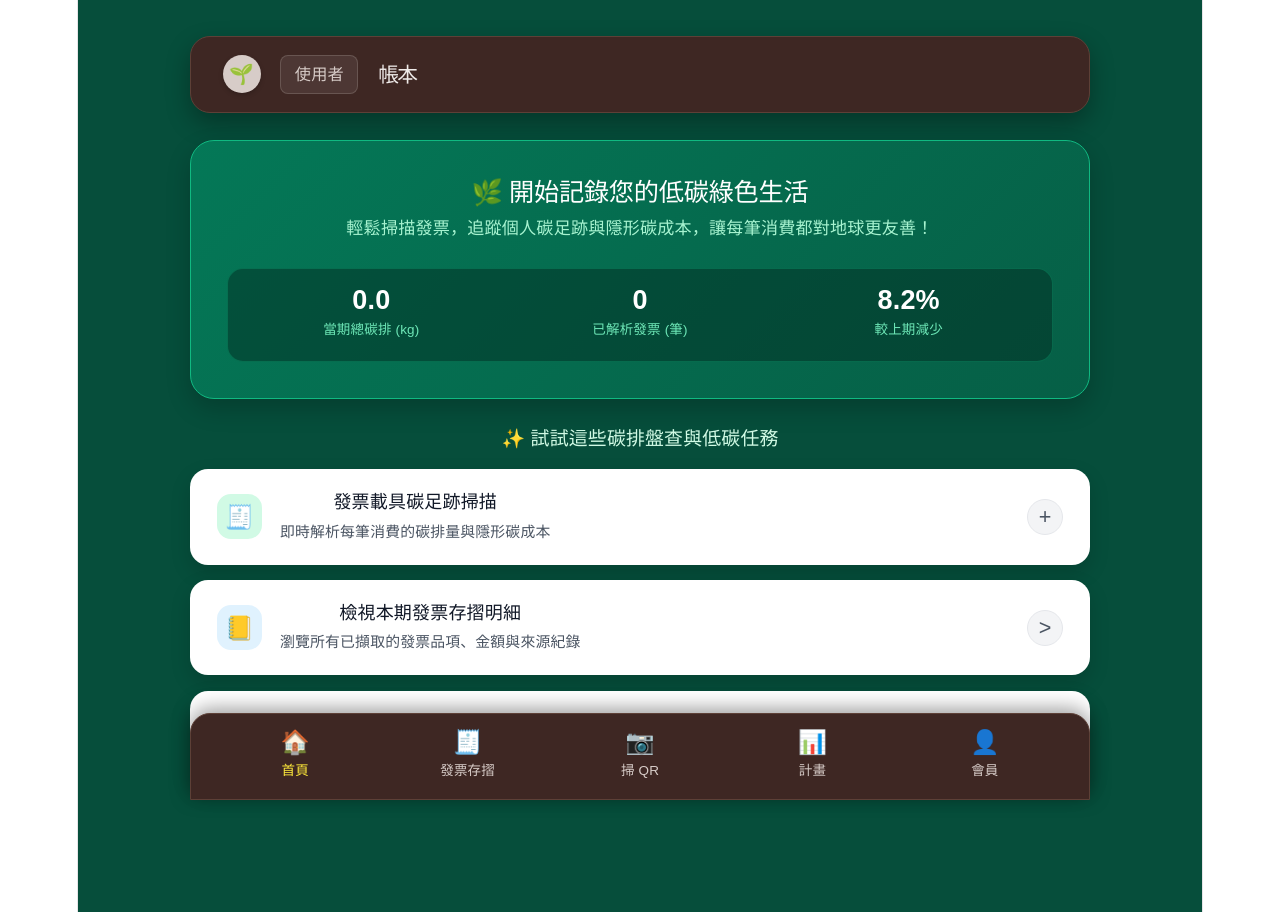
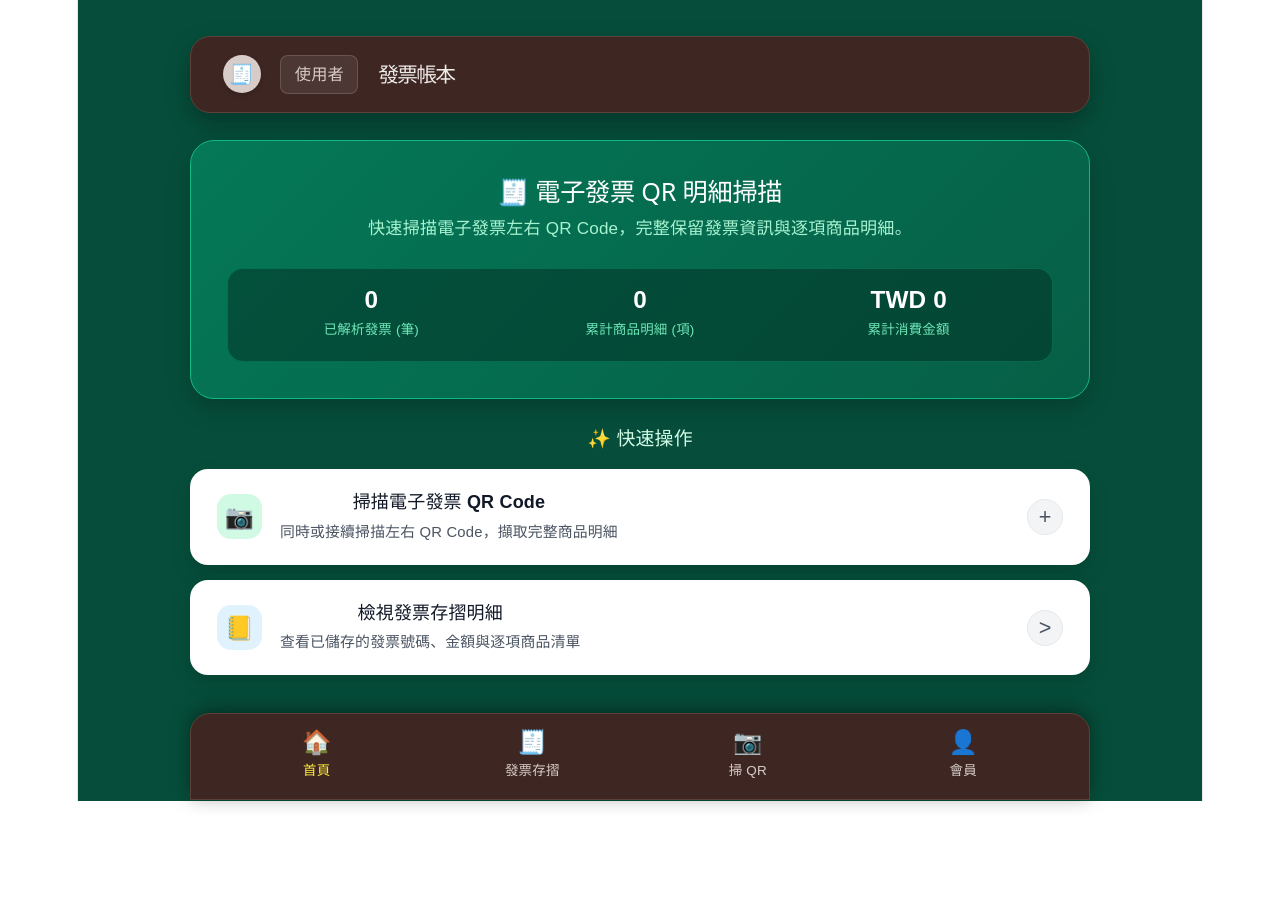
Before and after one commit to s49285373-debug/carbon-app, a Vue app: page /dashboard in a window 1280 px wide. After the commit the page ends 801 px from the top, so only its background shows below. Built offline with nearby package versions, Linux system fonts and the light colour scheme.

Commit message:
refactor: remove carbon calculation and standardize qr item list

```diff
--- a/src/views/DashboardView.vue
+++ b/src/views/DashboardView.vue
@@ -5,10 +5,10 @@
     <header class="header" v-if="currentTab === 'home'">
       <div class="title-area">
         <div class="logo-circle">
-          <span>🌱</span>
+          <span>🧾</span>
         </div>
         <span class="user-nickname-tag">{{ nickname }}</span>
-        <h1>帳本</h1>
+        <h1>發票帳本</h1>
       </div>
     </header>
 
@@ -19,34 +19,34 @@
       <template v-if="currentTab === 'home'">
         <section class="banner-card">
           <div class="banner-content">
-            <h2>🌿 開始記錄您的低碳綠色生活</h2>
-            <p>輕鬆掃描發票，追蹤個人碳足跡與隱形碳成本，讓每筆消費都對地球更友善！</p>
+            <h2>🧾 電子發票 QR 明細掃描</h2>
+            <p>快速掃描電子發票左右 QR Code，完整保留發票資訊與逐項商品明細。</p>
           </div>
           <div class="banner-stats">
-            <div class="mini-stat">
-              <span class="stat-num">{{ totalCarbonSum }}</span>
-              <span class="stat-label">當期總碳排 (kg)</span>
-            </div>
             <div class="mini-stat">
               <span class="stat-num">{{ invoiceList.length }}</span>
               <span class="stat-label">已解析發票 (筆)</span>
             </div>
             <div class="mini-stat">
-              <span class="stat-num">8.2%</span>
-              <span class="stat-label">較上期減少</span>
+              <span class="stat-num">{{ totalItemsCount }}</span>
+              <span class="stat-label">累計商品明細 (項)</span>
+            </div>
+            <div class="mini-stat">
+              <span class="stat-num">TWD {{ totalAmountSum.toLocaleString() }}</span>
+              <span class="stat-label">累計消費金額</span>
             </div>
           </div>
         </section>
 
         <section class="section-group">
-          <h3 class="section-title">✨ 試試這些碳排盤查與低碳任務</h3>
+          <h3 class="section-title">✨ 快速操作</h3>
           <div class="task-list">
             <div class="task-card">
               <div class="task-info">
-                <div class="task-icon green-bg">🧾</div>
+                <div class="task-icon green-bg">📷</div>
                 <div>
-                  <h4>發票載具碳足跡掃描</h4>
-                  <p>即時解析每筆消費的碳排量與隱形碳成本</p>
+                  <h4>掃描電子發票 QR Code</h4>
+                  <p>同時或接續掃描左右 QR Code，擷取完整商品明細</p>
                 </div>
               </div>
               <button class="action-plus-btn" @click="openScanTab">+</button>
@@ -56,23 +56,12 @@
               <div class="task-info">
                 <div class="task-icon blue-bg">📒</div>
                 <div>
-                  <h4>檢視本期發票存摺明細</h4>
-                  <p>瀏覽所有已擷取的發票品項、金額與來源紀錄</p>
+                  <h4>檢視發票存摺明細</h4>
+                  <p>查看已儲存的發票號碼、金額與逐項商品清單</p>
                 </div>
               </div>
               <button class="action-plus-btn" @click="currentTab = 'invoices'">&gt;</button>
             </div>
-
-            <div class="task-card">
-              <div class="task-info">
-                <div class="task-icon orange-bg">🛒</div>
-                <div>
-                  <h4>消費類別碳排佔比</h4>
-                  <p>檢視食品、日用品與交通的碳排佔比分佈</p>
-                </div>
-              </div>
-              <button class="action-plus-btn" @click="currentTab = 'plan'">+</button>
-            </div>
           </div>
         </section>
       </template>
@@ -81,7 +70,7 @@
       <template v-if="currentTab === 'invoices'">
         <div class="passbook-wrapper">
           <div class="passbook-top-bar">
-            <button class="passbook-icon-btn" @click="toggleSearchInput" title="搜尋發票、地點或品項">🔍</button>
+            <button class="passbook-icon-btn" @click="toggleSearchInput" title="搜尋發票、店家或品項">🔍</button>
             <span class="passbook-bar-title">發票存摺</span>
             <button class="passbook-icon-btn" @click="openScanTab" title="新增掃描發票">＋</button>
           </div>
@@ -90,7 +79,7 @@
             <input
               type="text"
               v-model="searchKeyword"
-              placeholder="搜尋發票號碼、購買地點或品項..."
+              placeholder="搜尋發票號碼、店家或品項..."
               class="passbook-search-input"
             />
           </div>
@@ -103,15 +92,15 @@
             </div>
 
             <div class="period-summary-card">
-              <span class="summary-corner-badge">本期盤查中</span>
+              <span class="summary-corner-badge">明細清單</span>
               <div class="summary-subtitle">本期消費總金額</div>
               <div class="summary-main-row">
                 <span class="summary-amount">TWD {{ filteredTotalAmount.toLocaleString() }}</span>
                 <span class="summary-divider">|</span>
                 <span class="summary-count">{{ filteredInvoices.length }} 張</span>
               </div>
-              <div class="summary-carbon-pill">
-                🌱 本期累積碳排 <strong>{{ filteredTotalCarbon }}</strong> kg CO₂e ｜ 隱形碳成本 <strong>{{ filteredHiddenCost }}</strong> 元
+              <div class="summary-info-pill">
+                📦 本期共擷取 <strong>{{ filteredTotalItemsCount }}</strong> 筆商品明細
               </div>
             </div>
 
@@ -149,7 +138,7 @@
                 </div>
 
                 <div class="record-bottom-tags">
-                  <span class="tag-carbon">🌿 {{ inv.carbon_kg }} kg CO₂e</span>
+                  <span class="tag-items">📦 {{ (inv.items || []).length }} 項商品</span>
                   <div class="record-right-actions">
                     <span class="tag-source source-electronic">電子發票</span>
                     <button
@@ -165,7 +154,7 @@
             </div>
 
             <div v-else class="empty-invoice-state">
-              <p>{{ isSyncingInvoices ? '正在同步雲端發票...' : '尚未掃描任何發票' }}</p>
+              <p>{{ isSyncingInvoices ? '正在同步發票...' : '尚未掃描任何發票' }}</p>
               <button v-if="!isSyncingInvoices" class="primary-action-btn" @click="openScanTab">前往掃描發票</button>
             </div>
           </div>
@@ -238,7 +227,7 @@
                 </div>
 
                 <div class="camera-hint-box" v-else-if="isExtracting || scanError || !isCameraRunning">
-                  <p v-if="isExtracting" class="hint-text">⏳ 正在解析發票與碳足跡...</p>
+                  <p v-if="isExtracting" class="hint-text">⏳ 正在擷取發票與商品明細...</p>
                   <div v-else-if="scanError" class="error-hint-box">
                     <p class="error-text">⚠️ {{ cameraStatusMsg || '無法啟動相機，請確認 HTTPS 與相機權限' }}</p>
                     <button class="retry-btn" @click="startCameraScanner">重新開啟相機</button>
@@ -321,37 +310,14 @@
             </div>
 
             <p class="scanner-footer-note">
-              左右 QR Code 可同時入鏡合併建檔；若分開掃描，系統會短暫等待另一側 QR Code 補齊明細後再寫入。
+              左右 QR Code 可同時入鏡合併；若分開掃描，系統會短暫等待右側 QR Code 補齊明細後再寫入，確保商品明細一致。
             </p>
           </div>
 
         </div>
       </template>
 
-      <!-- 4. 【計畫】分頁內容 -->
-      <template v-if="currentTab === 'plan'">
-        <section class="page-card">
-          <h3 class="section-title mb-3 text-dark">🌱 進行中的低碳改善計畫</h3>
-          <div class="ongoing-card mb-3">
-            <div class="ongoing-header">
-              <div class="task-info">
-                <div class="task-icon yellow-bg">⚠️</div>
-                <div>
-                  <h4>本週乳製品與瓶裝茶類攝取偏高</h4>
-                  <p class="ongoing-desc">系統建議：改以燕麥奶替換全脂牛奶，或自備環保杯購買手搖飲。</p>
-                </div>
-              </div>
-              <span class="badge-tag">進行中 65%</span>
-            </div>
-            <div class="ongoing-footer">
-              <span>預估可減少：<strong>1.4 公斤碳排</strong> (省下約 45 元)</span>
-              <button class="action-go-btn">查看詳情</button>
-            </div>
-          </div>
-        </section>
-      </template>
-
-      <!-- 5. 【設定會員】分頁內容 -->
+      <!-- 4. 【設定會員】分頁內容 -->
       <template v-if="currentTab === 'member'">
         <section class="page-card">
           <h3 class="section-title mb-3 text-dark">⚙️ 設定會員</h3>
@@ -422,7 +388,7 @@
           </div>
         </div>
         <p v-else class="fallback-detail-note">
-          此筆發票無逐項商品明細。
+          此筆發票 QR 內未包含逐項商品明細。
         </p>
 
         <div class="detail-total-bar">
@@ -451,10 +417,6 @@
         <span class="nav-icon">📷</span>
         <span class="nav-label">掃 QR</span>
       </div>
-      <div class="nav-item" :class="{ active: currentTab === 'plan' }" @click="currentTab = 'plan'">
-        <span class="nav-icon">📊</span>
-        <span class="nav-label">計畫</span>
-      </div>
       <div class="nav-item" :class="{ active: currentTab === 'member' }" @click="currentTab = 'member'">
         <span class="nav-icon">👤</span>
         <span class="nav-label">會員</span>
@@ -519,8 +481,6 @@ const TRACK_CATEGORY_MAP = {
   FT: '一般消費',
   FG: '餐飲消費'
 }
-
-const NON_CARBON_KEYWORDS = ['代收', '代繳', '手續費', '跨行', '物流費', '運費']
 
 const normalizeDateOnly = (rawVal) => {
   const str = String(rawVal || '').trim()
@@ -565,6 +525,54 @@ const decodeTextSafely = (str) => {
   return cleaned
 }
 
+const normalizeItemRow = (item) => {
+  const name = decodeTextSafely(item?.item_name ?? item?.name ?? '').trim()
+  const qtyNum = Number(String(item?.quantity ?? item?.qty ?? 1).replaceAll(',', ''))
+  const quantity = Number.isFinite(qtyNum) && qtyNum !== 0 ? Math.abs(qtyNum) : 1
+  const rawPrice = Number(String(item?.unit_price ?? item?.price ?? '').replaceAll(',', ''))
+  const rawAmt = Number(String(item?.amount ?? '').replaceAll(',', ''))
+
+  const unitPrice = Number.isFinite(rawPrice) && rawPrice !== 0
+    ? rawPrice
+    : Number.isFinite(rawAmt) && rawAmt !== 0
+    ? Number((rawAmt / quantity).toFixed(2))
+    : 0
+
+  const amount = Number.isFinite(rawAmt) && rawAmt !== 0
+    ? Number(rawAmt.toFixed(2))
+    : Number((quantity * unitPrice).toFixed(2))
+
+  return {
+    item_name: name,
+    quantity,
+    unit_price: unitPrice,
+    amount
+  }
+}
+
+const isValidParsedItem = (item) => {
+  const name = String(item?.item_name || '').trim()
+  if (!name || name.length > 100) return false
+  if (/^\*+$/.test(name)) return false
+  if (/^-?\d+(\.\d+)?$/.test(name)) return false
+  return Number.isFinite(Number(item?.amount)) && Number(item?.amount) !== 0
+}
+
+const mergeUniqueItems = (baseItems = [], extraItems = []) => {
+  const merged = []
+  const seen = new Set()
+  for (const raw of [...baseItems, ...extraItems]) {
+    const norm = normalizeItemRow(raw)
+    if (!isValidParsedItem(norm)) continue
+    const key = `${norm.item_name}__${norm.quantity}__${norm.unit_price}__${norm.amount}`
+    if (!seen.has(key)) {
+      seen.add(key)
+      merged.push(norm)
+    }
+  }
+  return merged
+}
+
 const loadUserSession = () => {
   const savedNickname = localStorage.getItem('user_nickname')
   if (savedNickname) {
@@ -598,21 +606,19 @@ const syncInvoicesFromCloud = async () => {
     const result = await res.json()
     if (result?.status === 'success' && Array.isArray(result.data)) {
       invoiceList.value = result.data.map((inv) => {
-        const items = Array.isArray(inv.items) ? inv.items : []
+        const items = mergeUniqueItems(Array.isArray(inv.items) ? inv.items : [], [])
         const formattedDate = normalizeDateOnly(inv.purchase_date)
         return {
           ...inv,
           purchase_date: formattedDate,
           total_amount: Number(inv.total_amount || 0),
-          carbon_kg: Number(inv.carbon_kg || 0),
-          hidden_carbon_cost: Number(inv.hidden_carbon_cost || 0),
           summary_title: buildSummaryTitle(items, inv.merchant_name),
           items
         }
       })
     }
   } catch (err) {
-    console.warn('同步雲端發票失敗：', err)
+    console.warn('同步發票失敗：', err)
   } finally {
     isSyncingInvoices.value = false
   }
@@ -634,8 +640,8 @@ const saveInvoiceToCloud = async (record, sourceType = 'qr') => {
         store_name: record.store_name || null,
         category_name: record.category_name || '一般消費',
         total_amount: Number(record.total_amount || 0),
-        carbon_kg: Number(record.carbon_kg || 0),
-        hidden_carbon_cost: Number(record.hidden_carbon_cost || 0),
+        carbon_kg: 0,
+        hidden_carbon_cost: 0,
         calc_label: record.calc_label || null,
         source_type: sourceType,
         items: Array.isArray(record.items) ? record.items : []
@@ -649,7 +655,7 @@ const saveInvoiceToCloud = async (record, sourceType = 'qr') => {
       }
     }
   } catch (err) {
-    console.warn('寫入雲端發票失敗，保留本地紀錄：', err)
+    console.warn('寫入發票失敗，保留本地紀錄：', err)
   }
   return record
 }
@@ -734,10 +740,9 @@ const parseTaiwanInvoiceQr = (rawPayload) => {
 
   const isValidName = (name) => {
     const s = String(name || '').trim()
-    if (!s || s.length > 80) return false
+    if (!s || s.length > 100) return false
     if (/^\*+$/.test(s)) return false
     if (/^-?\d+(\.\d+)?$/.test(s)) return false
-    if (/^[A-Za-z0-9+/=]{12,}$/.test(s) && !/[\u4e00-\u9fff]/.test(s)) return false
     return true
   }
 
@@ -760,11 +765,11 @@ const parseTaiwanInvoiceQr = (rawPayload) => {
         priceOrAmt !== 0 &&
         Math.abs(priceOrAmt) < 1000000
       ) {
-        const cleanQty = qty !== 0 ? qty : 1
+        const cleanQty = qty !== 0 ? Math.abs(qty) : 1
         const amount = Number((cleanQty * priceOrAmt).toFixed(2))
         parsedItems.push({
           item_name: name,
-          quantity: Math.abs(cleanQty),
+          quantity: cleanQty,
           unit_price: priceOrAmt,
           amount
         })
@@ -774,7 +779,6 @@ const parseTaiwanInvoiceQr = (rawPayload) => {
       }
     }
 
-    // 彈性備援：抓出「品名 + 數字」配對（支援單價/小計直接跟在品名後的格式）
     if (parsedItems.length === 0 && tokens.length >= 2) {
       for (let j = 0; j + 1 < tokens.length; j++) {
         const name = decodeTextSafely(tokens[j] || '').trim()
@@ -791,7 +795,7 @@ const parseTaiwanInvoiceQr = (rawPayload) => {
       }
     }
 
-    return parsedItems
+    return mergeUniqueItems([], parsedItems)
   }
 
   if (text.startsWith('**')) {
@@ -872,19 +876,6 @@ const parseTaiwanInvoiceQr = (rawPayload) => {
   }
 
   return result
-}
-
-const mergeUniqueItems = (baseItems = [], extraItems = []) => {
-  const merged = [...baseItems]
-  const seen = new Set(merged.map(it => `${it.item_name}_${it.amount}_${it.quantity}`))
-  for (const it of extraItems) {
-    const key = `${it.item_name}_${it.amount}_${it.quantity}`
-    if (!seen.has(key)) {
-      seen.add(key)
-      merged.push(it)
-    }
-  }
-  return merged
 }
 
 const flushPendingInvoice = async () => {
@@ -1334,7 +1325,7 @@ const deleteInvoice = async (targetId) => {
       )}?phone=${encodeURIComponent(userPhone.value)}`
       await fetch(url, { method: 'DELETE' })
     } catch (err) {
-      console.warn('刪除雲端發票失敗：', err)
+      console.warn('刪除發票失敗：', err)
     }
   }
   invoiceList.value = invoiceList.value.filter(item => item.id !== targetId)
@@ -1343,9 +1334,12 @@ const deleteInvoice = async (targetId) => {
   }
 }
 
-const totalCarbonSum = computed(() => {
-  const sum = invoiceList.value.reduce((acc, item) => acc + Number(item.carbon_kg || 0), 0)
-  return sum.toFixed(1)
+const totalItemsCount = computed(() => {
+  return invoiceList.value.reduce((acc, item) => acc + (Array.isArray(item.items) ? item.items.length : 0), 0)
+})
+
+const totalAmountSum = computed(() => {
+  return invoiceList.value.reduce((acc, item) => acc + Number(item.total_amount || 0), 0)
 })
 
 const sourceFilterLabel = computed(() => {
@@ -1362,7 +1356,8 @@ const filteredInvoices = computed(() => {
       i =>
         (i.invoice_number || '').toLowerCase().includes(kw) ||
         (i.merchant_name || '').toLowerCase().includes(kw) ||
-        (i.summary_title || '').toLowerCase().includes(kw)
+        (i.summary_title || '').toLowerCase().includes(kw) ||
+        (Array.isArray(i.items) && i.items.some(it => (it.item_name || '').toLowerCase().includes(kw)))
     )
   }
 
@@ -1379,14 +1374,11 @@ const filteredTotalAmount = computed(() => {
   return filteredInvoices.value.reduce((acc, item) => acc + Number(item.total_amount || 0), 0)
 })
 
-const filteredTotalCarbon = computed(() => {
-  const sum = filteredInvoices.value.reduce((acc, item) => acc + Number(item.carbon_kg || 0), 0)
-  return sum.toFixed(2)
-})
-
-const filteredHiddenCost = computed(() => {
-  const sum = filteredInvoices.value.reduce((acc, item) => acc + Number(item.hidden_carbon_cost || 0), 0)
-  return Math.round(sum)
+const filteredTotalItemsCount = computed(() => {
+  return filteredInvoices.value.reduce(
+    (acc, item) => acc + (Array.isArray(item.items) ? item.items.length : 0),
+    0
+  )
 })
 
 const prevPeriod = () => {
@@ -1411,17 +1403,7 @@ const toggleSortOrder = () => {
 }
 
 const alertHelp = () => {
-  alert('【掃描說明】\n1. 左右 QR Code 可同時入鏡合併；若分開掃描，系統會短暫等待另一側 QR Code 補齊明細後再寫入。\n2. 折扣列不扣減碳排；純代收與手續費不列入實物碳排。')
-}
-
-const estimateFallbackItemCarbon = (itemName, amount) => {
-  const amt = Number(amount || 0)
-  if (amt <= 0) return 0
-  const name = String(itemName || '')
-  if (NON_CARBON_KEYWORDS.some((kw) => name.includes(kw))) {
-    return 0
-  }
-  return Number((amt * 0.0015).toFixed(4))
+  alert('【掃描說明】\n左右 QR Code 可同時入鏡合併；若分開掃描，系統會短暫等待右側 QR Code 補齊明細後再寫入，確保商品明細一致。')
 }
 
 const resolveInvoiceRecord = (inputMeta = {}, backendData = {}) => {
@@ -1467,24 +1449,10 @@ const resolveInvoiceRecord = (inputMeta = {}, backendData = {}) => {
     inputMeta.invoiceDate || backendData.purchase_date || backendData.purchase_datetime || '2026/10/30'
   )
 
-  const rawBackendItems = Array.isArray(backendData.items) ? backendData.items : []
-  const validBackendItems = rawBackendItems
-    .map((it) => ({
-      ...it,
-      item_name: decodeTextSafely(it.item_name || '').trim()
-    }))
-    .filter((it) => {
-      const name = it.item_name
-      const amt = Number(it.amount)
-      const isMasked = !name || /^\*+$/.test(name) || /^-?\d+(\.\d+)?$/.test(name)
-      return !isMasked && Number.isFinite(amt) && amt !== 0
-    })
-
-  const inputItems = (Array.isArray(inputMeta.items) ? inputMeta.items : []).map((it) => ({
-    ...it,
-    item_name: decodeTextSafely(it.item_name || '').trim()
-  }))
-  const items = inputItems.length > 0 ? [...inputItems] : mergeUniqueItems(validBackendItems, [])
+  const qrItems = mergeUniqueItems(Array.isArray(inputMeta.items) ? inputMeta.items : [], [])
+  const backendItems = mergeUniqueItems(Array.isArray(backendData.items) ? backendData.items : [], [])
+  const items = qrItems.length > 0 ? qrItems : backendItems
+
   const rawItemsSum = Number(
     items.reduce((s, it) => s + Number(it.amount || 0), 0).toFixed(2)
   )
@@ -1498,48 +1466,12 @@ const resolveInvoiceRecord = (inputMeta = {}, backendData = {}) => {
       ? rawItemsSum
       : 0
 
-  if (items.length > 0 && totalAmount > 0 && Math.abs(totalAmount - rawItemsSum) >= 1) {
-    const diff = Number((totalAmount - rawItemsSum).toFixed(2))
-    items.push({
-      item_name: diff < 0 ? '促銷折扣／優惠折讓' : '其他加項／差額',
-      quantity: 1,
-      unit_price: diff,
-      amount: diff,
-      carbon_kg: 0
-    })
-  }
-
   const calcLabel =
     items.length > 0
-      ? '逐項商品明細推估'
-      : `無逐項明細，套用預設「${categoryName}」係數推估`
+      ? `共 ${items.length} 項商品明細`
+      : '此發票 QR 內未包含逐項商品明細'
 
   const summaryTitle = buildSummaryTitle(items, merchantName)
-
-  const computedItemsCarbon = Number(
-    Math.max(
-      items.reduce((s, it) => {
-        const itemCarbon =
-          it.carbon_kg !== undefined
-            ? Number(it.carbon_kg)
-            : estimateFallbackItemCarbon(it.item_name, it.amount)
-        return s + (Number.isFinite(itemCarbon) && itemCarbon > 0 ? itemCarbon : 0)
-      }, 0),
-      0
-    ).toFixed(2)
-  )
-
-  const estimatedCarbon =
-    items.length > 0
-      ? computedItemsCarbon
-      : backendData.carbon_kg !== undefined && Number(backendData.carbon_kg) >= 0
-      ? Number(Number(backendData.carbon_kg).toFixed(2))
-      : Number((Math.max(totalAmount, 0) * 0.0015).toFixed(2))
-
-  const hiddenCost =
-    backendData.hidden_carbon_cost !== undefined && items.length === 0
-      ? Number(Number(backendData.hidden_carbon_cost).toFixed(2))
-      : Number((estimatedCarbon * 3.2).toFixed(2))
 
   return {
     id: backendData.invoice_id || backendData.id || Date.now() + Math.random(),
@@ -1552,8 +1484,8 @@ const resolveInvoiceRecord = (inputMeta = {}, backendData = {}) => {
     random_code: inputMeta.randomCode || backendData.random_code || '',
     summary_title: summaryTitle,
     total_amount: totalAmount,
-    carbon_kg: estimatedCarbon,
-    hidden_carbon_cost: hiddenCost,
+    carbon_kg: 0,
+    hidden_carbon_cost: 0,
     calc_label: calcLabel,
     source_type: 'electronic',
     items
@@ -1585,7 +1517,7 @@ const processInvoiceLookup = async (inputMeta, rawPayload, sourceType = 'qr') =>
       backendData = result?.data || {}
     }
   } catch (err) {
-    console.warn('後端未回應，改用前端 QR 解析與預設類別係數推估：', err)
+    console.warn('後端未回應，改用前端 QR 解析：', err)
   } finally {
     let record = resolveInvoiceRecord(inputMeta, backendData)
 
@@ -1744,7 +1676,7 @@ const handleLogout = async () => {
 }
 
 .stat-num {
-  font-size: 1.5rem;
+  font-size: 1.35rem;
   font-weight: bold;
   color: #ffffff;
 }
@@ -1817,8 +1749,6 @@ const handleLogout = async () => {
 
 .green-bg { background-color: #d1fae5; }
 .blue-bg { background-color: #e0f2fe; }
-.orange-bg { background-color: #fef3c7; }
-.yellow-bg { background-color: #fef9c3; }
 
 .task-info h4 {
   font-size: 1rem;
@@ -1991,7 +1921,7 @@ const handleLogout = async () => {
   color: #374151;
 }
 
-.summary-carbon-pill {
+.summary-info-pill {
   background-color: #ecfdf5;
   color: #065f46;
   border: 1px solid #a7f3d0;
@@ -2091,7 +2021,7 @@ const handleLogout = async () => {
   align-items: center;
 }
 
-.tag-carbon {
+.tag-items {
   background-color: #f3f4f6;
   color: #374151;
   font-size: 0.78rem;
@@ -2312,71 +2242,6 @@ const handleLogout = async () => {
   font-size: 0.85rem;
   color: #6b7280;
   margin: 0;
-}
-
-.ongoing-card {
-  background-color: #ffffff;
-  color: #1f2937;
-  padding: 1.25rem 1.5rem;
-  border-radius: 18px;
-  box-shadow: 0 8px 20px rgba(0, 0, 0, 0.15);
-  display: flex;
-  flex-direction: column;
-  gap: 1rem;
-  box-sizing: border-box;
-}
-
-.ongoing-header {
-  display: flex;
-  justify-content: space-between;
-  align-items: flex-start;
-}
-
-.ongoing-desc {
-  font-size: 0.825rem;
-  color: #4b5563;
-  margin: 0;
-}
-
-.badge-tag {
-  background-color: #fef3c7;
-  color: #d97706;
-  font-size: 0.75rem;
-  font-weight: bold;
-  padding: 0.3rem 0.75rem;
-  border-radius: 9999px;
-  border: 1px solid #fde68a;
-  flex-shrink: 0;
-}
-
-.ongoing-footer {
-  display: flex;
-  justify-content: space-between;
-  align-items: center;
-  padding-top: 0.75rem;
-  border-top: 1px solid #f3f4f6;
-  font-size: 0.85rem;
-  color: #4b5563;
-}
-
-.ongoing-footer strong {
-  color: #059669;
-}
-
-.action-go-btn {
-  background-color: #059669;
-  color: white;
-  border: none;
-  padding: 0.4rem 1rem;
-  border-radius: 8px;
-  cursor: pointer;
-  font-size: 0.8rem;
-  font-weight: 500;
-  transition: background 0.2s;
-}
-
-.action-go-btn:hover {
-  background-color: #047857;
 }
 
 .page-card {
```
